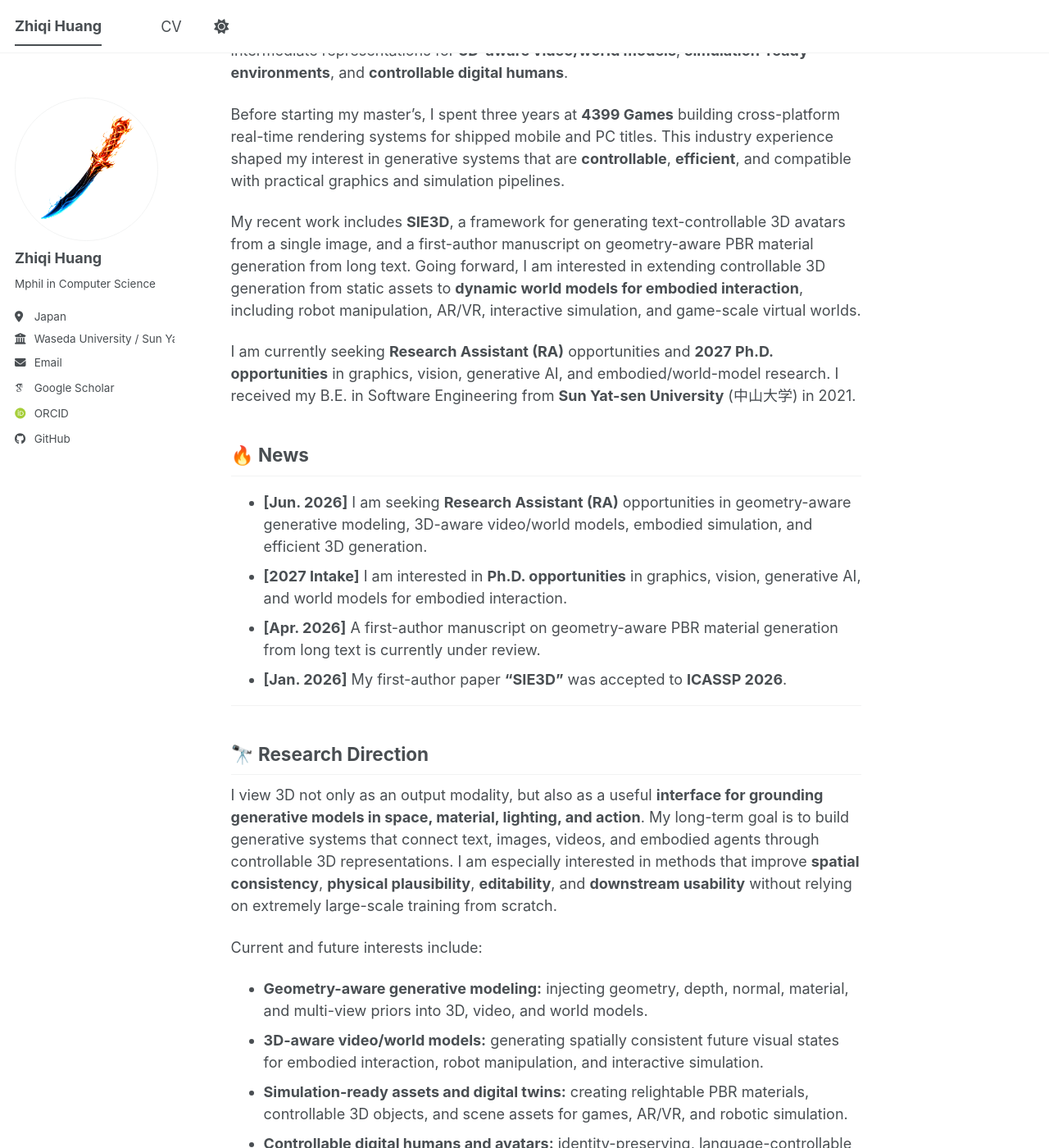
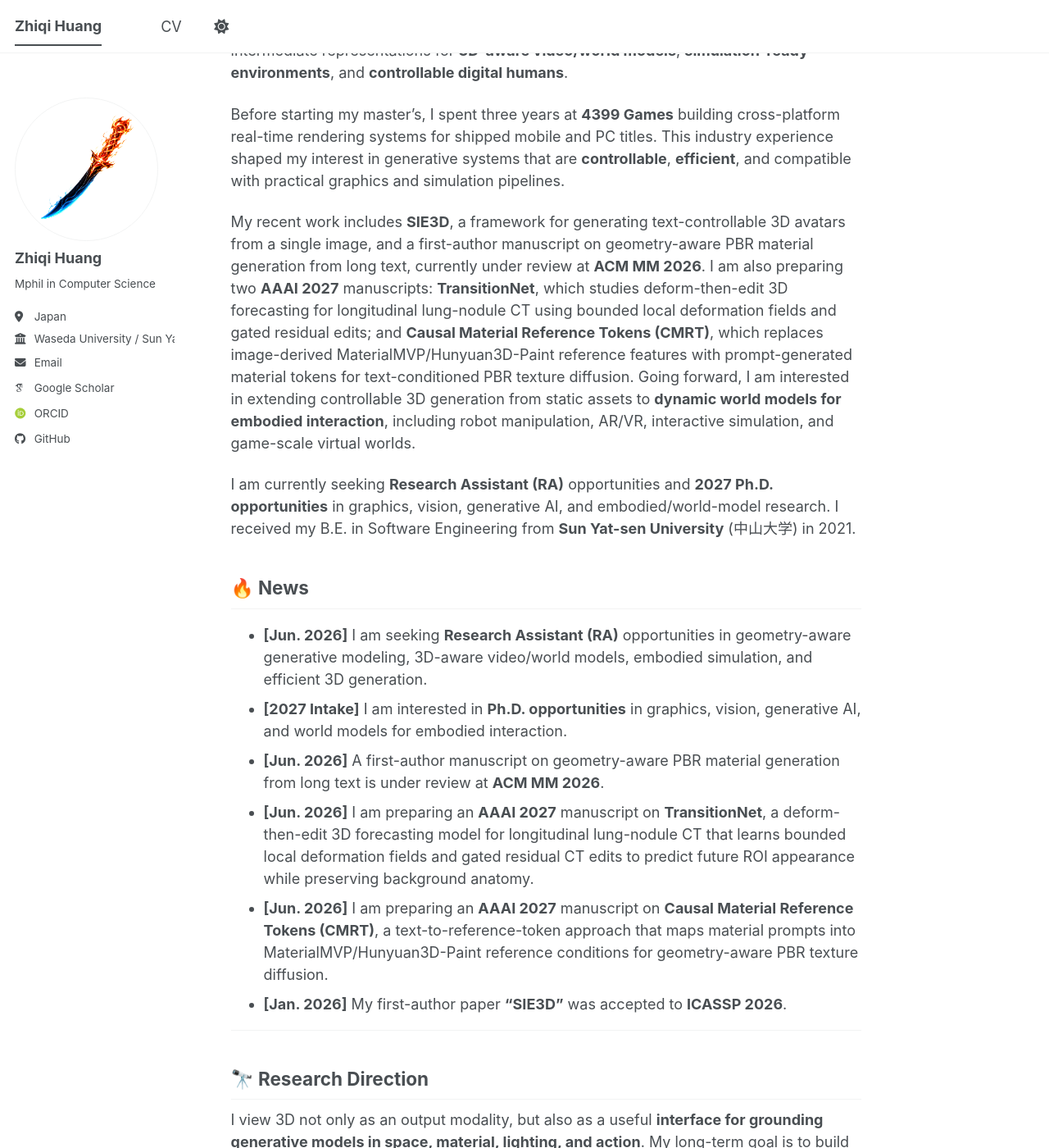
Before and after one commit to huang-zhiqi/huang-zhiqi.github.io, a Jekyll site: the page built from _pages/about.md, in a window 1280 px wide and 1400 px high, scrolled down 230 px. Shown: the whole window at 82% size. Built offline with Jekyll 4.4.1, drawn with Linux system fonts in a browser that asks for light colours; some web fonts are replaced; a script bundle is joined from its source files by our own code; library files that are not in the unit come from our copies; some of the changed text lies outside the part shown.

Commit message:
更新个人网站中关于论文的表述。

```diff
--- a/_pages/about.md
+++ b/_pages/about.md
@@ -12,7 +12,7 @@
 
 Before starting my master's, I spent three years at **4399 Games** building cross-platform real-time rendering systems for shipped mobile and PC titles. This industry experience shaped my interest in generative systems that are **controllable**, **efficient**, and compatible with practical graphics and simulation pipelines.
 
-My recent work includes **SIE3D**, a framework for generating text-controllable 3D avatars from a single image, and a first-author manuscript on geometry-aware PBR material generation from long text. Going forward, I am interested in extending controllable 3D generation from static assets to **dynamic world models for embodied interaction**, including robot manipulation, AR/VR, interactive simulation, and game-scale virtual worlds.
+My recent work includes **SIE3D**, a framework for generating text-controllable 3D avatars from a single image, and a first-author manuscript on geometry-aware PBR material generation from long text, currently under review at **ACM MM 2026**. I am also preparing two **AAAI 2027** manuscripts: **TransitionNet**, which studies deform-then-edit 3D forecasting for longitudinal lung-nodule CT using bounded local deformation fields and gated residual edits; and **Causal Material Reference Tokens (CMRT)**, which replaces image-derived MaterialMVP/Hunyuan3D-Paint reference features with prompt-generated material tokens for text-conditioned PBR texture diffusion. Going forward, I am interested in extending controllable 3D generation from static assets to **dynamic world models for embodied interaction**, including robot manipulation, AR/VR, interactive simulation, and game-scale virtual worlds.
 
 I am currently seeking **Research Assistant (RA)** opportunities and **2027 Ph.D. opportunities** in graphics, vision, generative AI, and embodied/world-model research. I received my B.E. in Software Engineering from **Sun Yat-sen University** (中山大学) in 2021.
 
@@ -20,7 +20,9 @@
 
 * **[Jun. 2026]** I am seeking **Research Assistant (RA)** opportunities in geometry-aware generative modeling, 3D-aware video/world models, embodied simulation, and efficient 3D generation.
 * **[2027 Intake]** I am interested in **Ph.D. opportunities** in graphics, vision, generative AI, and world models for embodied interaction.
-* **[Apr. 2026]** A first-author manuscript on geometry-aware PBR material generation from long text is currently under review.
+* **[Jun. 2026]** A first-author manuscript on geometry-aware PBR material generation from long text is under review at **ACM MM 2026**.
+* **[Jun. 2026]** I am preparing an **AAAI 2027** manuscript on **TransitionNet**, a deform-then-edit 3D forecasting model for longitudinal lung-nodule CT that learns bounded local deformation fields and gated residual CT edits to predict future ROI appearance while preserving background anatomy.
+* **[Jun. 2026]** I am preparing an **AAAI 2027** manuscript on **Causal Material Reference Tokens (CMRT)**, a text-to-reference-token approach that maps material prompts into MaterialMVP/Hunyuan3D-Paint reference conditions for geometry-aware PBR texture diffusion.
 * **[Jan. 2026]** My first-author paper **"SIE3D"** was accepted to **ICASSP 2026**.
 
 ---
@@ -60,8 +62,20 @@
 ## 📄 Manuscripts Under Review
 
 * **First-author manuscript on geometry-aware PBR material generation from long text**
-  * *Currently under review*
+  * *ACM MM 2026 (Under Review)*
   * A method for generating relightable PBR materials for 3D meshes from long-form descriptions by grounding material semantics in local geometry. The work targets simulation-ready assets with stronger semantic alignment, multi-view consistency, physical plausibility, and efficient inference on consumer-grade GPUs.
+
+---
+
+## 📄 Manuscripts in Preparation
+
+* **Manuscript in preparation on deform-then-edit longitudinal CT forecasting**
+  * *Target: AAAI 2027*
+  * **TransitionNet** studies deform-then-edit 3D forecasting for longitudinal lung-nodule CT, learning bounded local deformation fields, mask/shell shape priors, and gated residual CT edits to predict future ROI appearance while preserving background anatomy.
+
+* **Causal Material Reference Tokens for text-conditioned PBR material generation**
+  * *Target: AAAI 2027*
+  * **CMRT** maps material prompts directly into MaterialMVP/Hunyuan3D-Paint reference-condition tokens, replacing image-derived DINOv2 reference features with text-generated material tokens for geometry-aware PBR texture diffusion.
 
 ---
 
```
